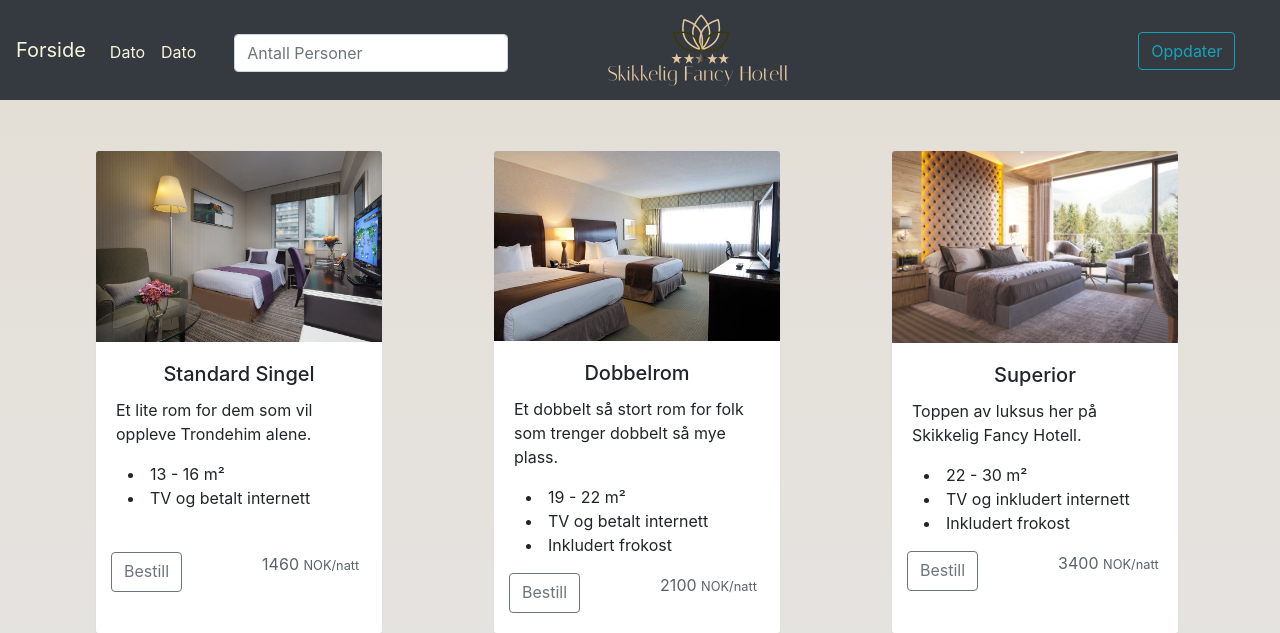
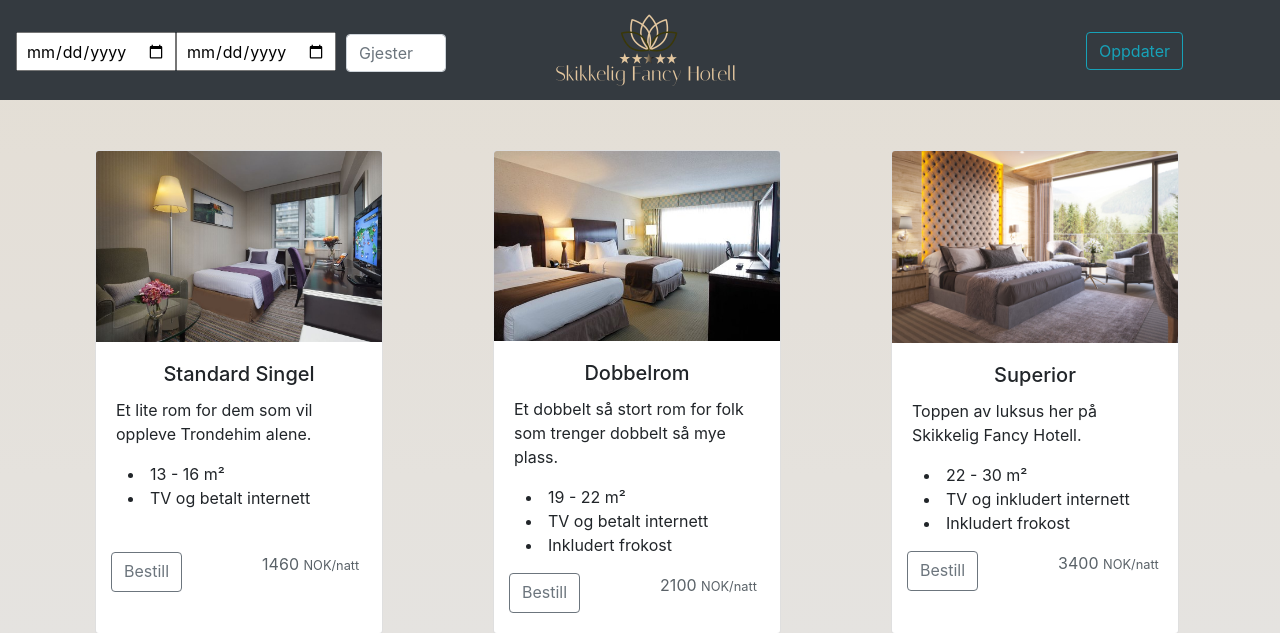
Before and after one commit to Augustab/ProgramvareUtvkling-TDT4140, a Django app: page /se_rom/ in a window 1280 px wide. Shown: the top 633 px of the page. Run offline with Django 3.2, Linux system fonts and the light colour scheme; some libraries are stand-ins or nearby versions.

Commit message:
Lagt til kalender-funksjoner

```diff
--- a/templates/base_mNavnbar.html
+++ b/templates/base_mNavnbar.html
@@ -9,26 +9,24 @@
 <body>
 
 <nav class="navbar navbar-expand-sm bg-dark navbar-dark" style="height: 100px">
-  <!-- Brand -->
-  <a class="navbar-brand" href="{% url 'home' %}" style="color: beige">Forside</a>
 
   <!-- Links -->
   <ul class="navbar-nav">
     <li class="nav-item">
-      <a class="nav-link" href="#" style="margin-top: 82px;color: beige">Dato</a>
+      <input class="nav-link" type="date" style="margin-top: 82px;color: black;width: 160px;height: 39px"> </input>
     </li>
     <li class="nav-item">
-      <a class="nav-link" href="#" style="margin-top: 82px;color: beige" >Dato</a>
+      <input class="nav-link" type="date" style="margin-top: 82px;color: black;width: 160px;height: 39px"></input>
     </li>
 
     <li>
-         <div class="form-group" style="margin-top: 84px; margin-left: 30px" >
-            <input type="text" class="form-control" id="antall_personer" placeholder="Antall Personer">
+         <div class="form-group" style="margin-top: 84px; margin-left: 10px;width: 100px" >
+            <input type="number" class="form-control" id="antall_personer" placeholder="Gjester">
         </div>
     </li>
 
     <li>
-        <a href="{% url 'home' %}" id="logo" style="margin-left: 90px"> </a>
+        <a href="{% url 'home' %}" id="logo" style="margin-left: 100px"> </a>
     </li>
 
     <li>
--- a/templates/forside.html
+++ b/templates/forside.html
@@ -50,11 +50,11 @@ Skikkelig Fancy Hotell
             <div class="col-sm-1" ></div>
                 <div class="col-sm-10" id="whitebox" >
                     <h5>Her velger du dato for oppholdet:</h5>
-                    <input type="password" class="form-control"  placeholder="Startdato" name="startdato">
+                    <input type="date" class="form-control"  placeholder="Startdato" name="startdato">
                     <h5>Til:</h5>
                     <!--################ her måtte jeg legge en div rundt inputen for å klare å overkjøre bootstrap-stylen og få litt margin mellom knapp og input. FJERNET ALTSÅ DENNE DIV'N-->
                     <!--## OOOBS fant ut at du hvis du legger linken til ditt eget stilark øverst, skal det ordne seg. -->
-                    <input type="password" class="form-control"  placeholder="Sluttdato" name="sluttdato">
+                    <input type="date" class="form-control"  placeholder="Sluttdato" name="sluttdato">
                     <a href="/se_rom"><button type="submit" class="btn btn-primary" >Se tilgjengelige rom</button></a>
                 </div>
             <div class="col-sm-1"></div>
```
